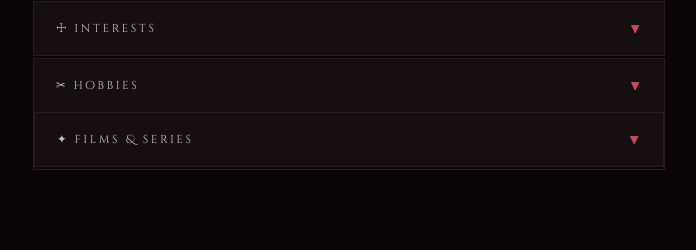
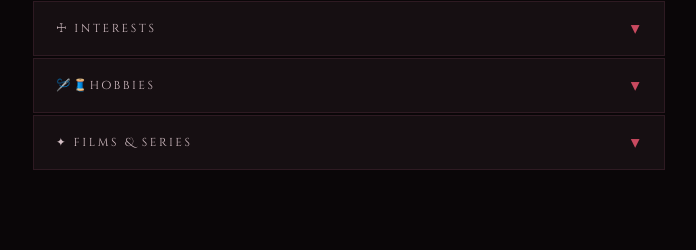
Before and after one commit to moonlightcorner/moonlightcorner.github.io, a plain HTML site: page index.html in a window 1280 px wide. Shown: the part 1155-1405 px from the top of the page, 291-987 px from the left. Drawn offline with nearby package versions, Linux system fonts and the light colour scheme; a web font is replaced by a local one.

Commit message:
Update index.html

```diff
--- a/index.html
+++ b/index.html
@@ -461,17 +461,16 @@
 
     <div class="accordion">
       <button class="accordion-btn" onclick="toggle(this)">
-        <span>✂ hobbies</span>
+        <span>🪡🧵hobbies</span>
         <span class="accordion-icon">▾</span>
       </button>
       <div class="accordion-body">
         <div class="accordion-inner">
           <div class="tags">
             <div class="tag">diy</div>
-             <div class= "tag>volunteer<div>
-               <div class="tag">coffee
- shops</div>
-                 <div class="tag">makeup</div>
+             <div class="tag">volunteer</div>
+               <div class="tag">coffeshops</div>
+                <div class="tag">makeup</div>
           </div>
         </div>
       </div>
@@ -500,6 +499,8 @@
             <div class="film-item"><span>film</span>Her</div>
             <div class="film-item"><span>film</span>500 Days of Summer</div>
             <div class="film-item"><span>film</span>The Crow</div>
+            <div class="film-item"><span>film</span>Thirteen</div>
+            <div class="film-item"><span>film</span>Mysterious Skin</div>
             <div class="film-item"><span>film</span>Girl, Interrupted</div>
           </div>
         </div>
```
